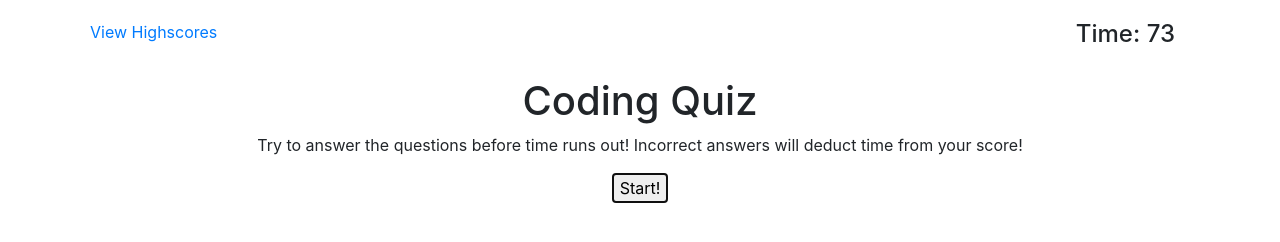
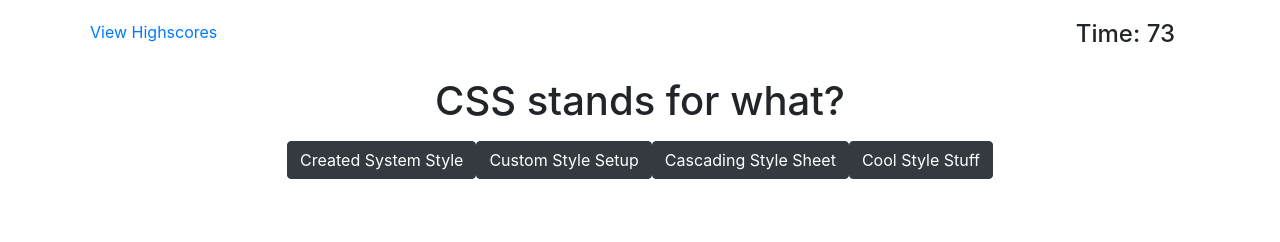
Before and after one commit to Jsarvay/coding_quiz, a plain HTML site: page index.html in a window 1280 px wide. Both pictures are taken after a click on the button "Start!". Drawn offline with nearby package versions, Linux system fonts and the light colour scheme.

Commit message:
Added the first question so that it appears when the start button is pressed.

```diff
--- a/index.html
+++ b/index.html
@@ -27,8 +27,8 @@
             <div class = "container-fluid quiz">
                 <h1 class = "question">Coding Quiz</h1>
                 <p class = "welcome">Try to answer the questions before time runs out! Incorrect answers will deduct time from your score!</p>
-                <ul class = "answers"></ul>
-                <button id = "start">Start!</button>
+                <div class = "answers"></div>
+                <button class ="btn btn-dark" id = "start">Start!</button>
             </div>
         </div>
     </main>
--- a/script.js
+++ b/script.js
@@ -2,13 +2,14 @@ var timer = document.querySelector(".time");
 var question = document.querySelector(".question");
 var welcome = document.querySelector(".welcome");
 var answers = document.querySelector(".answers");
+var start = document.querySelector("#start");
 
+//Sets a timer to be used once the start button is hit
 var seconds = 75;
 
 function timeClock() {
     var timerInterval = setInterval(function() {
       seconds--;
-      timer.textContent = "";
       timer.textContent = "Time: " + seconds;
 
       if(seconds === 0) {
@@ -18,8 +19,24 @@ function timeClock() {
     }, 1000);
   };
 
+//function that calls and populates the page with the first question and answers
+function questionOne() {
+  start.remove();
+  welcome.textContent = "";
+  question.textContent = "CSS stands for what?";
+  var oneAnswers = ["Created System Style", "Custom Style Setup", "Cascading Style Sheet", "Cool Style Stuff"];
+  for(var i = 0; i < oneAnswers.length; i++){
+    var button = document.createElement("button");
+    button.setAttribute("class", "btn btn-dark");
+    button.textContent = oneAnswers[i];
+    answers.appendChild(button);
+    console.log(oneAnswers[i]);
+  }
+}
+
 document.getElementById("start").addEventListener("click", function(event){
     event.preventDefault();
     console.log("time");
     timeClock();
+    questionOne();
 });
```
